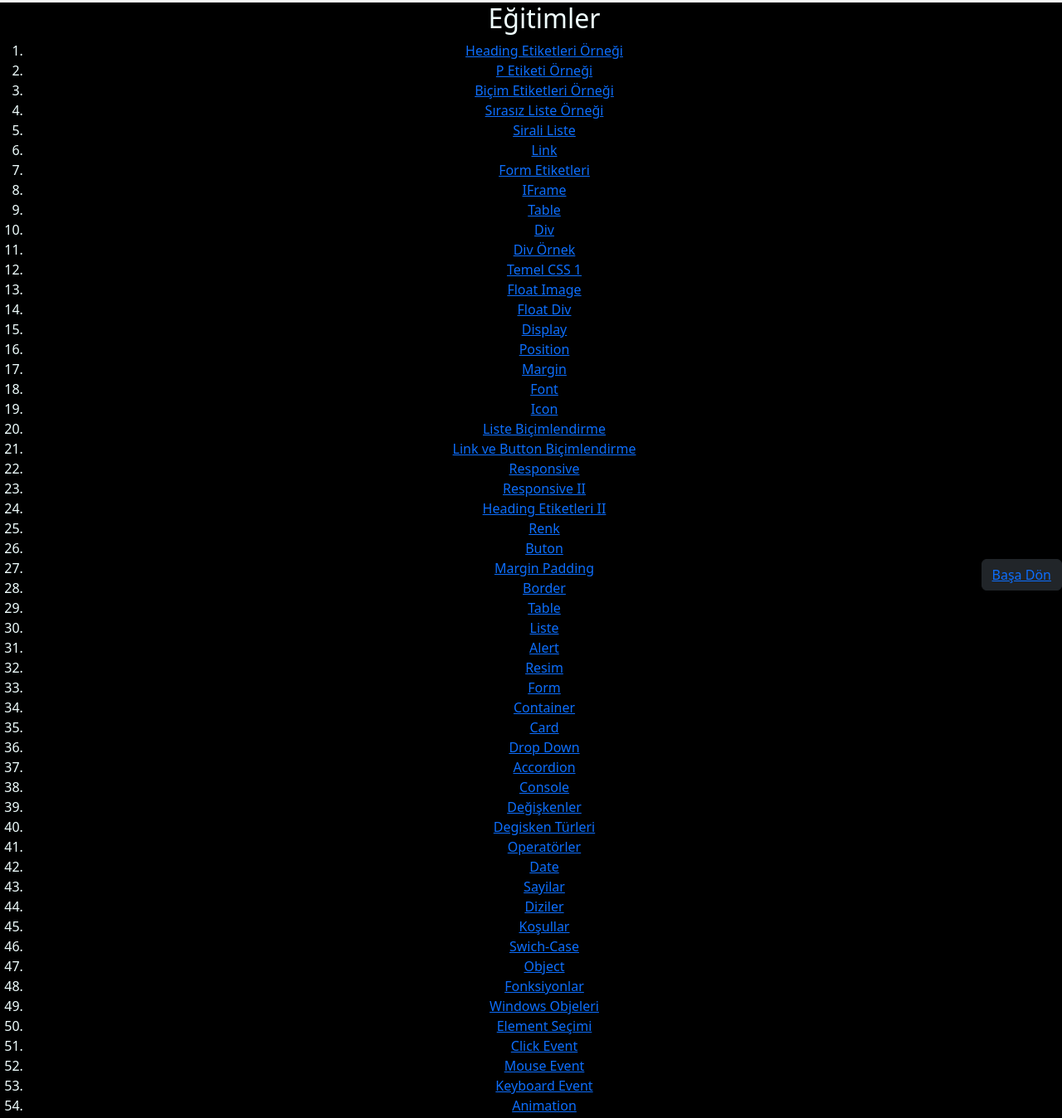
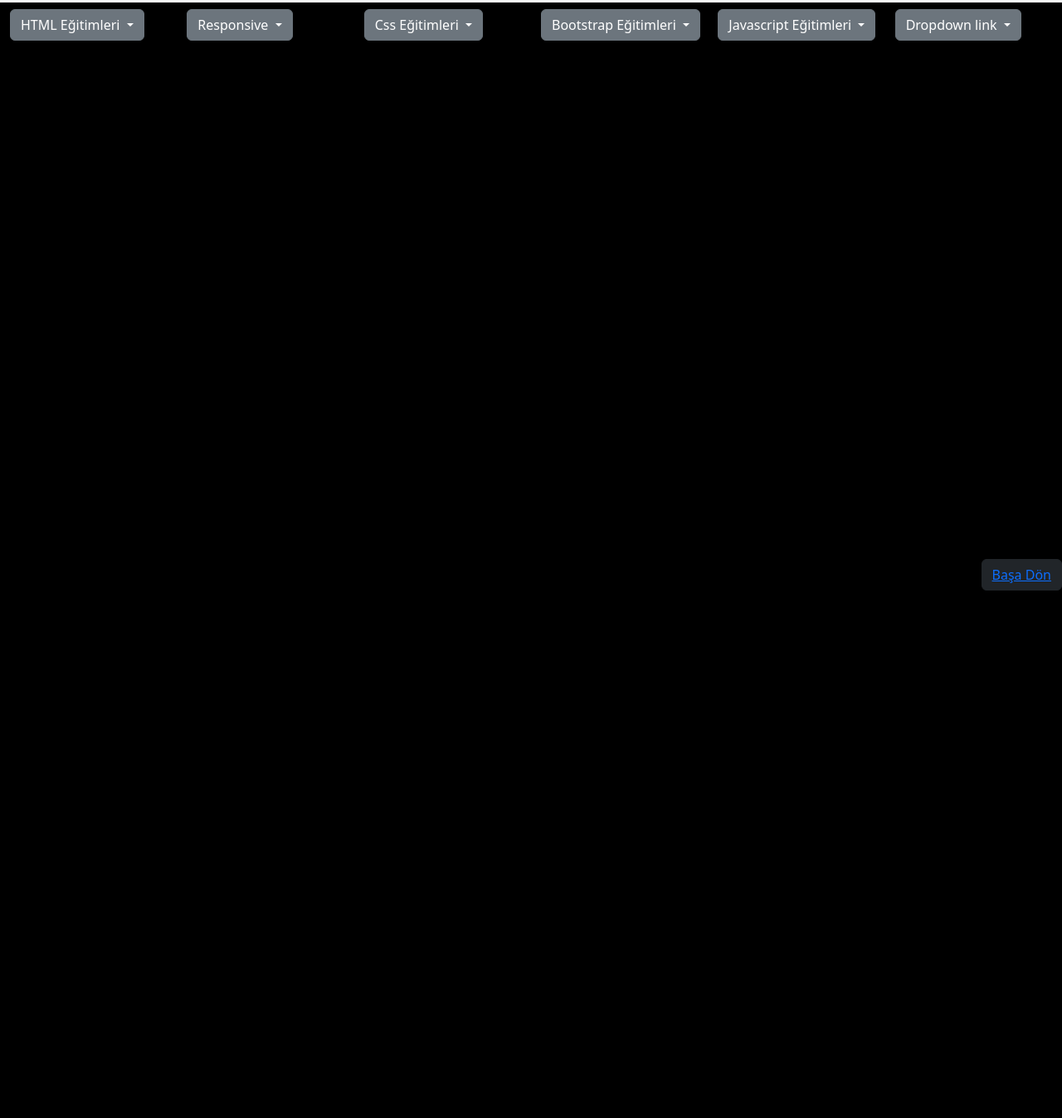
Before and after one commit to mertersisko/HTML-Dersleri, a plain HTML site: page index.html in a window 1280 px wide. Shown: the part 88-1436 px from the top of the page at 83% size. After the commit the page ends 800 px from the top, so only its background shows below. Drawn offline with nearby package versions, Linux system fonts and the light colour scheme.

Commit message:
09.05.2023 commit II

```diff
--- a/index.html
+++ b/index.html
@@ -43,86 +43,137 @@
             </div>
         </div>
     </nav>
-    <div class="ortala">
-        <ol type="1">
-            <h2 style="text-align: center;">Eğitimler</h2>
-            <li><a href="heading-etiketleri.html"> Heading Etiketleri Örneği</a></li>
-            <li><a href="p-etiketi.html"> P Etiketi Örneği</a></li>
-            <li><a href="bicim-etiketleri.html">Biçim Etiketleri Örneği</a></li>
-            <li><a href="sirasiz-Liste.html">Sırasız Liste Örneği</a></li>
-            <li><a href="sirali-liste.html">Sirali Liste</a></li>
-            <li><a href="link.html">Link</a></li>
-            <li><a href="form-etiketleri.html">Form Etiketleri</a></li>
-            <li><a href="iframe.html">IFrame</a></li>
-            <li><a href="table.html">Table</a></li>
-            <li><a href="div.html">Div</a></li>
-            <li><a href="divOrnek.html">Div Örnek</a></li>
-            <li><a href="css/1-temel-css.html">Temel CSS 1</a></li>
-            <li><a href="css/2-float-image.html">Float Image</a></li>
-            <li><a href="css/3-float-div.html">Float Div</a></li>
-            <li><a href="css/4-display.html">Display</a></li>
-            <li><a href="css/5-position.html">Position</a></li>
-            <li><a href="css/6-margin.html">Margin</a></li>
-            <li><a href="css/7-font.html">Font</a></li>
-            <li><a href="css/8-icon.html">Icon</a></li>
-            <li><a href="css/9-liste-bicimlendirme.html">Liste Biçimlendirme</a></li>
-            <li><a href="css/10-link-button-bicimlendirme.html">Link ve Button Biçimlendirme</a></li>
-            <li><a href="Responsive/1-responsive.html">Responsive</a></li>
-            <li><a href="Responsive/2-responsive.html">Responsive II</a></li>
-            <li><a href="bootstrap/1-heading-etiketleri.html">Heading Etiketleri II</a></li>
-            <li><a href="bootstrap/2-renk.html">Renk</a></li>
-            <li><a href="bootstrap/3-button.html">Buton</a></li>
-            <li><a href="bootstrap/4-margin-padding.html">Margin Padding</a></li>
-            <li><a href="bootstrap/5-border.html">Border</a></li>
-            <li><a href="bootstrap/6-table.html">Table</a></li>
-            <li><a href="bootstrap/7-liste.html">Liste</a></li>
-            <li><a href="bootstrap/8-alert.html">Alert</a></li>
-            <li><a href="bootstrap/9-resim.html">Resim</a></li>
-            <li><a href="bootstrap/10-form.html">Form</a></li>
-            <li><a href="bootstrap/11-container.html">Container</a></li>
-            <li><a href="bootstrap/12-card.html">Card</a></li>
-            <li><a href="bootstrap/13-dropdown.html">Drop Down</a></li>
-            <li><a href="bootstrap/14-accordion.html">Accordion</a></li>
-            <li><a href="javascript/1-console.html">Console</a></li>
-            <li><a href="javascript/2-degislenler.html">Değişkenler</a></li>
-            <li><a href="javascript/3-degisken turleri.html">Degisken Türleri</a></li>
-            <li><a href="javascript/4-operatorler.html">Operatörler</a></li>
-            <li><a href="javascript/5-date.html">Date</a></li>
-            <li><a href="javascript/6-sayilar.html">Sayilar</a></li>
-            <li><a href="javascript/7-diziler.html">Diziler</a></li>
-            <li><a href="javascript/8-kosullar.html">Koşullar</a></li>
-            <li><a href="javascript/9-Swich-Case.html">Swich-Case</a></li>
-            <li><a href="javascript/10-Object.html">Object</a></li>
-            <li><a href="javascript/11-fonksiyonlar.html">Fonksiyonlar</a></li>
-            <li><a href="javascript/12-windows-objeleri.html">Windows Objeleri</a></li>
-            <li><a href="javascript/13-element-secimi.html">Element Seçimi</a></li>
-            <li><a href="javascript/14-click-event.html">Click Event</a></li>
-            <li><a href="javascript/15-mouse-event.html">Mouse Event</a></li>
-            <li><a href="javascript/16-keyboard-event.html">Keyboard Event</a></li>
-            <li><a href="javascript/17-animation.html">Animation</a></li>
+<div class="container-fluid mt-2">
+    <div class="row">
+        <div class="col-sm-2 col-ml-3 ">
+                <!-- HTML Eğitimleri -->
+    <div class="dropdown" id="HtmlEgitimleri">
+        <a class="btn btn-secondary dropdown-toggle" href="#" role="button" data-bs-toggle="dropdown" aria-expanded="false">
+        HTML Eğitimleri
+        </a>
+        <ul class="dropdown-menu">
+            <li><a class="dropdown-item" href="/html/heading-etiketleri.html"> Heading Etiketleri Örneği</a></li>
+            <li><a class="dropdown-item" href="/html/p-etiketi.html"> P Etiketi Örneği</a></li>
+            <li><a class="dropdown-item" href="/html/bicim-etiketleri.html">Biçim Etiketleri Örneği</a></li>
+            <li><a class="dropdown-item" href="/html/sirasiz-Liste.html">Sırasız Liste Örneği</a></li>
+            <li><a class="dropdown-item" href="/html/sirali-liste.html">Sirali Liste</a></li>
+            <li><a class="dropdown-item" href="/html/link.html">Link</a></li>
+            <li><a class="dropdown-item" href="/html/form-etiketleri.html">Form Etiketleri</a></li>
+            <li><a class="dropdown-item" href="/html/iframe.html">IFrame</a></li>
+            <li><a class="dropdown-item" href="/html/table.html">Table</a></li>
+            <li><a class="dropdown-item" href="/html/div.html">Div</a></li>
+            <li><a class="dropdown-item" href="/html/divOrnek.html">Div Örnek</a></li></ul>
+</div>
+</div>
+<div class="col-sm-2 col-ml-3 ">
+
+<!-- Responsive -->
+<div class="dropdown" id="responsiveId">
+<a class="btn btn-secondary dropdown-toggle" href="#" role="button" data-bs-toggle="dropdown" aria-expanded="false">
+Responsive
+</a>
+<ul class="dropdown-menu">
+<li><a class="dropdown-item" href="Responsive/1-responsive.html">Responsive</a></li>
+<li><a class="dropdown-item" href="Responsive/2-responsive.html">Responsive II</a></li>
+</ul>
+</div>
+</div>
+<div class="col-sm-2 col-ml-3 col-">
+
+<!-- CSS Eğitimleri -->
+<div class="dropdown">
+<a class="btn btn-secondary dropdown-toggle" href="#" role="button" data-bs-toggle="dropdown" aria-expanded="false">
+Css Eğitimleri
+</a>
+<ul class="dropdown-menu">
+<li><a class="dropdown-item" href="css/1-temel-css.html">Temel CSS 1</a></li>
+<li><a class="dropdown-item" href="css/2-float-image.html">Float Image</a></li>
+<li><a class="dropdown-item" href="css/3-float-div.html">Float Div</a></li>
+<li><a class="dropdown-item" href="css/4-display.html">Display</a></li>
+<li><a class="dropdown-item" href="css/5-position.html">Position</a></li>
+<li><a class="dropdown-item" href="css/6-margin.html">Margin</a></li>
+<li><a class="dropdown-item" href="css/7-font.html">Font</a></li>
+<li><a class="dropdown-item" href="css/8-icon.html">Icon</a></li>
+<li><a class="dropdown-item" href="css/9-liste-bicimlendirme.html">Liste Biçimlendirme</a></li>
+<li><a class="dropdown-item" href="css/10-link-button-bicimlendirme.html">Link ve Button Biçimlendirme</a></li>
+</ul>
+</div>
+</div>
+<div class="col-sm-2 col-ml-3 ">
+<!-- Bootstrap Eğitimleri -->
+<div class="dropdown">
+<a class="btn btn-secondary dropdown-toggle" href="#" role="button" data-bs-toggle="dropdown" aria-expanded="false">
+Bootstrap Eğitimleri
+</a>
+<ul class="dropdown-menu">
+<li><a class="dropdown-item" href="bootstrap/1-heading-etiketleri.html">Heading Etiketleri II</a></li>
+<li><a class="dropdown-item" href="bootstrap/2-renk.html">Renk</a></li>
+<li><a class="dropdown-item" href="bootstrap/3-button.html">Buton</a></li>
+<li><a class="dropdown-item" href="bootstrap/4-margin-padding.html">Margin Padding</a></li>
+<li><a class="dropdown-item" href="bootstrap/5-border.html">Border</a></li>
+<li><a class="dropdown-item" href="bootstrap/6-table.html">Table</a></li>
+<li><a class="dropdown-item" href="bootstrap/7-liste.html">Liste</a></li>
+<li><a class="dropdown-item" href="bootstrap/8-alert.html">Alert</a></li>
+<li><a class="dropdown-item" href="bootstrap/9-resim.html">Resim</a></li>
+<li><a class="dropdown-item" href="bootstrap/10-form.html">Form</a></li>
+<li><a class="dropdown-item" href="bootstrap/11-container.html">Container</a></li>
+<li><a class="dropdown-item" href="bootstrap/12-card.html">Card</a></li>
+<li><a class="dropdown-item" href="bootstrap/13-dropdown.html">Drop Down</a></li>
+<li><a class="dropdown-item" href="bootstrap/14-accordion.html">Accordion</a></li>
+</ul>
+</div>
+</div>
+<div class="col-sm-2 col-ml-3 ">
+<!-- Javascript Eğitimleri -->
+<div class="dropdown">
+<a class="btn btn-secondary dropdown-toggle" href="#" role="button" data-bs-toggle="dropdown" aria-expanded="false">
+Javascript Eğitimleri
+</a>
+<ul class="dropdown-menu">
+<li><a class="dropdown-item" href="javascript/1-console.html">Console</a></li>
+<li><a class="dropdown-item" href="javascript/2-degislenler.html">Değişkenler</a></li>
+<li><a class="dropdown-item" href="javascript/3-degisken turleri.html">Degisken Türleri</a></li>
+<li><a class="dropdown-item" href="javascript/4-operatorler.html">Operatörler</a></li>
+<li><a class="dropdown-item" href="javascript/5-date.html">Date</a></li>
+<li><a class="dropdown-item" href="javascript/6-sayilar.html">Sayilar</a></li>
+<li><a class="dropdown-item" href="javascript/7-diziler.html">Diziler</a></li>
+<li><a class="dropdown-item" href="javascript/8-kosullar.html">Koşullar</a></li>
+<li><a class="dropdown-item" href="javascript/9-Swich-Case.html">Swich-Case</a></li>
+<li><a class="dropdown-item" href="javascript/10-Object.html">Object</a></li>
+<li><a class="dropdown-item" href="javascript/11-fonksiyonlar.html">Fonksiyonlar</a></li>
+<li><a class="dropdown-item" href="javascript/12-windows-objeleri.html">Windows Objeleri</a></li>
+<li><a class="dropdown-item" href="javascript/13-element-secimi.html">Element Seçimi</a></li>
+<li><a class="dropdown-item" href="javascript/14-click-event.html">Click Event</a></li>
+<li><a class="dropdown-item" href="javascript/15-mouse-event.html">Mouse Event</a></li>
+<li><a class="dropdown-item" href="javascript/16-keyboard-event.html">Keyboard Event</a></li>
+<li><a class="dropdown-item" href="javascript/17-animation.html">Animation</a></li>
+</ul>
+</div>
+</div>
+<div class="col-sm-2 col-ml-3 ">
+    <div class="dropdown">
+        <a class="btn btn-secondary dropdown-toggle" href="#" role="button" data-bs-toggle="dropdown" aria-expanded="false">
+          Dropdown link
+        </a>
+
+        <ul class="dropdown-menu">
+          <li><a class="dropdown-item" href="#">Action</a></li>
+          <li><a class="dropdown-item" href="#">Another action</a></li>
+          <li><a class="dropdown-item" href="#">Something else here</a></li>
+        </ul>
+      </div>
+
+    </div>
+</div>
 
 
 
-
-
-
-
-
-
-
-
-
-
-
-
-
-
-        </ol>
         <div style="position: fixed; bottom: 0;right:0 ; text-decoration: none;">
             <button class="btn btn-dark "><a href="#basaDon">Başa Dön</a></button>
         </div>
- </div>
 
+     <script src="/dosyalar/js/popper.min.js"></script>
+    <script src="/dosyalar/js/bootstrap.min.js"></script>
 </body>
 
 </html>
```
Also changed, not shown: html/bicim-etiketleri.html (renamed from bicim-etiketleri.html), html/calisma.html (renamed from calisma.html), html/div.html (renamed from div.html), html/divOrnek.html (renamed from divOrnek.html), html/form-etiketleri.html (renamed from form-etiketleri.html), html/heading-etiketleri.html (renamed from heading-etiketleri.html), html/iframe.html (renamed from iframe.html), html/link.html (renamed from link.html), html/p-etiketi.html (renamed from p-etiketi.html), html/sirali-liste.html (renamed from sirali-liste.html), html/sirasiz-Liste.html (renamed from sirasiz-Liste.html), html/table.html (renamed from table.html).
